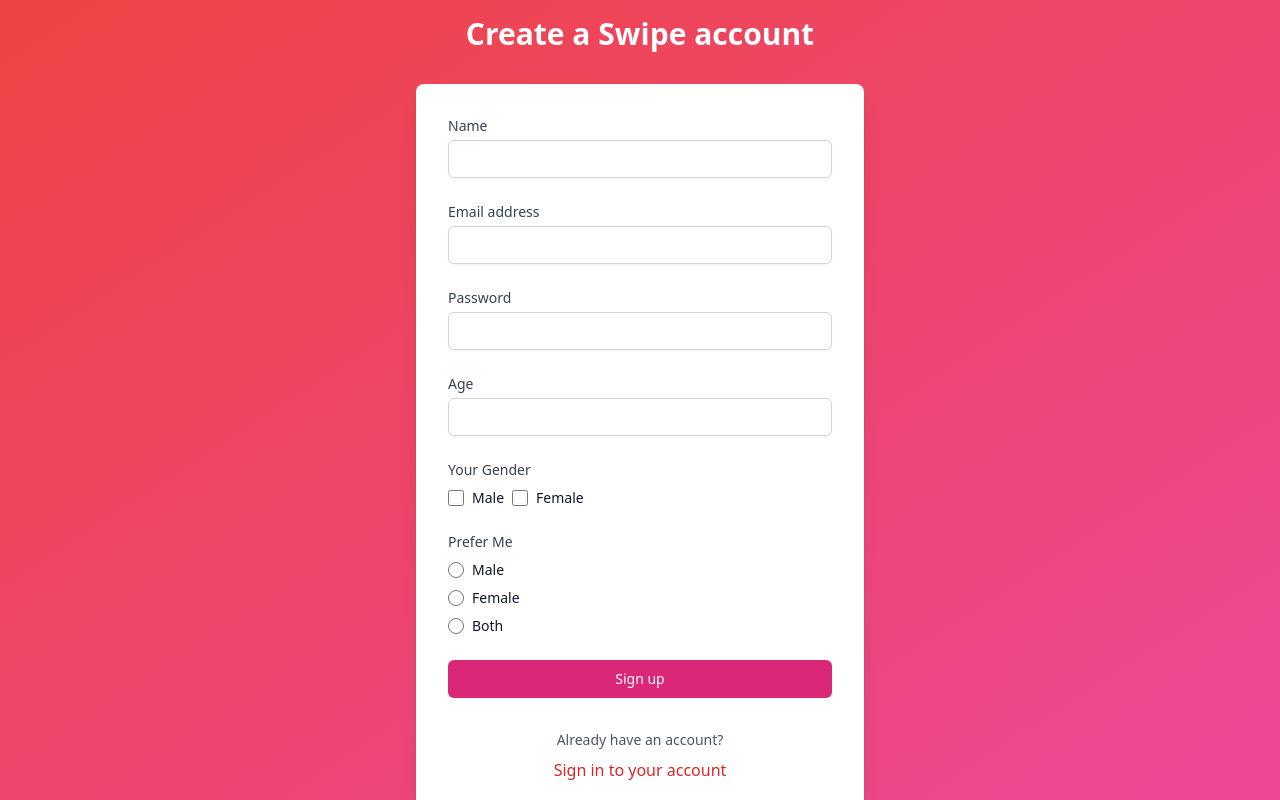
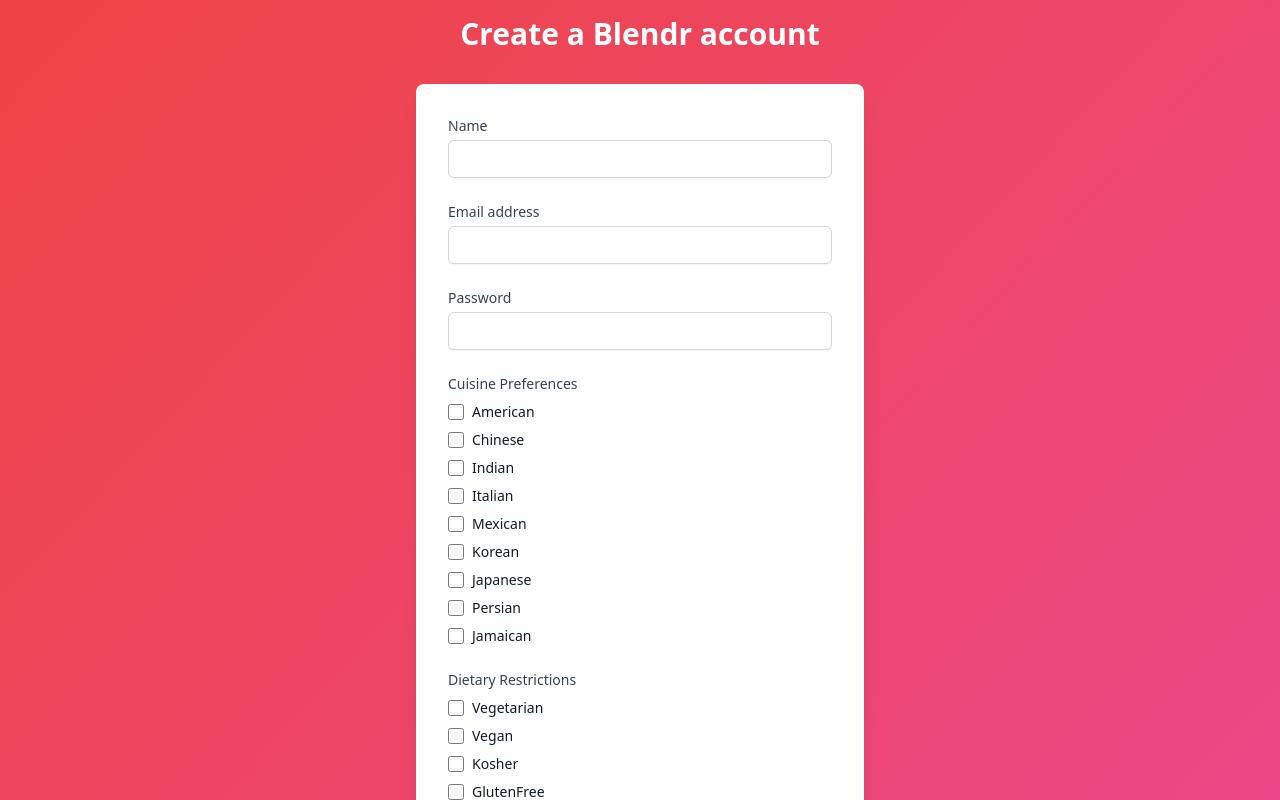
Before and after one commit to nathanhtkd/Blendr, a React (Vite) app in the folder client/: page /auth in a window 1280 px wide. Both pictures are taken after typing "name@example.com", "Sample123" into the empty fields and a click on the button "Create a new account". Shown: the top 800 px of the page. Built offline with nearby package versions, Linux system fonts and the light colour scheme; no server answers.

Commit message:
update app name, user schema, signup form

```diff
--- a/client/index.html
+++ b/client/index.html
@@ -4,7 +4,7 @@
 		<meta charset="UTF-8" />
 		<link rel="icon" type="image/svg+xml" href="/vite.svg" />
 		<meta name="viewport" content="width=device-width, initial-scale=1.0" />
-		<title>Vite + React</title>
+		<title>Blendr</title>
 	</head>
 	<body>
 		<div id="root"></div>
--- a/client/src/components/Header.jsx
+++ b/client/src/components/Header.jsx
@@ -28,7 +28,7 @@
 					<div className='flex items-center'>
 						<Link to='/' className='flex items-center space-x-2'>
 							<Flame className='w-8 h-8 text-white' />
-							<span className='text-2xl font-bold text-white hidden sm:inline'>Swipe</span>
+							<span className='text-2xl font-bold text-white hidden sm:inline'>Blendr</span>
 						</Link>
 					</div>
 
--- a/client/src/components/SignUpForm.jsx
+++ b/client/src/components/SignUpForm.jsx
@@ -5,20 +5,54 @@
 	const [name, setName] = useState("");
 	const [email, setEmail] = useState("");
 	const [password, setPassword] = useState("");
-	const [gender, setGender] = useState("");
-	const [age, setAge] = useState("");
-	const [genderPreference, setGenderPreference] = useState("");
+	const [dietaryRestrictions, setDietaryRestrictions] = useState({
+		vegetarian: false,
+		vegan: false,
+		kosher: false,
+		glutenFree: false,
+		dairyFree: false,
+	});
+	const [allergies, setAllergies] = useState("");
+	const [availableAppliances, setAvailableAppliances] = useState({
+		airFryer: false,
+		microwave: false,
+		oven: false,
+		stoveTop: false,
+		sousVide: false,
+		deepFryer: false,
+		blender: false,
+		instantPot: false,
+	});
+	const [cuisinePreferences, setCuisinePreferences] = useState({
+		American: false,
+		Chinese: false,
+		Indian: false,
+		Italian: false,
+		Mexican: false,
+		Korean: false,
+		Japanese: false,
+		Persian: false,
+		Jamaican: false,
+	});
 
 	const { signup, loading } = useAuthStore();
 
+	const handleSubmit = (e) => {
+		e.preventDefault();
+		signup({
+			name,
+			email,
+			password,
+			preferences: {
+				cuisines: Object.keys(cuisinePreferences).filter(cuisine => cuisinePreferences[cuisine])
+			},
+			dietaryRestrictions: { ...dietaryRestrictions, allergies: allergies.split(',').map(a => a.trim()) },
+			availableAppliances,
+		});
+	};
+
 	return (
-		<form
-			className='space-y-6'
-			onSubmit={(e) => {
-				e.preventDefault();
-				signup({ name, email, password, gender, age, genderPreference });
-			}}
-		>
+		<form className='space-y-6' onSubmit={handleSubmit}>
 			{/* NAME */}
 			<div>
 				<label htmlFor='name' className='block text-sm font-medium text-gray-700'>
@@ -75,105 +109,87 @@
 				</div>
 			</div>
 
-			{/* AGE */}
+			{/* CUISINE PREFERENCES */}
 			<div>
-				<label htmlFor='age' className='block text-sm font-medium text-gray-700'>
-					Age
+				<label className="block text-sm font-medium text-gray-700">Cuisine Preferences</label>
+				<div className="mt-2 space-y-2">
+					{Object.keys(cuisinePreferences).map((cuisine) => (
+						<div key={cuisine} className="flex items-center">
+							<input
+								id={`cuisine-${cuisine}`}
+								name={`cuisine-${cuisine}`}
+								type="checkbox"
+								checked={cuisinePreferences[cuisine]}
+								onChange={(e) => setCuisinePreferences({ ...cuisinePreferences, [cuisine]: e.target.checked })}
+								className="h-4 w-4 text-pink-600 focus:ring-pink-500 border-gray-300 rounded"
+							/>
+							<label htmlFor={`cuisine-${cuisine}`} className="ml-2 block text-sm text-gray-900">
+								{cuisine}
 							</label>
-				<div className='mt-1'>
-					<input
-						id='age'
-						name='age'
-						type='number'
-						required
-						value={age}
-						onChange={(e) => setAge(e.target.value)}
-						min='18'
-						max='120'
-						className='appearance-none block w-full px-3 py-2 border border-gray-300 rounded-md shadow-sm placeholder-gray-400 focus:outline-none focus:ring-pink-500 focus:border-pink-500 sm:text-sm'
-					/>
+						</div>
+					))}
 				</div>
 			</div>
 
-			{/* GENDER */}
+			{/* DIETARY RESTRICTIONS */}
 			<div>
-				<label className='block text-sm font-medium text-gray-700'>Your Gender</label>
-				<div className='mt-2 flex gap-2'>
-					<div className='flex items-center'>
+				<label className="block text-sm font-medium text-gray-700">Dietary Restrictions</label>
+				<div className="mt-2 space-y-2">
+					{Object.keys(dietaryRestrictions).map((restriction) => (
+						<div key={restriction} className="flex items-center">
 							<input
-							id='male'
-							name='gender'
-							type='checkbox'
-							checked={gender === "male"}
-							onChange={() => setGender("male")}
-							className='h-4 w-4 text-pink-600 focus:ring-pink-500 border-gray-300 rounded'
+								id={restriction}
+								name={restriction}
+								type="checkbox"
+								checked={dietaryRestrictions[restriction]}
+								onChange={(e) => setDietaryRestrictions({ ...dietaryRestrictions, [restriction]: e.target.checked })}
+								className="h-4 w-4 text-pink-600 focus:ring-pink-500 border-gray-300 rounded"
 							/>
-						<label htmlFor='male' className='ml-2 block text-sm text-gray-900'>
-							Male
+							<label htmlFor={restriction} className="ml-2 block text-sm text-gray-900">
+								{restriction.charAt(0).toUpperCase() + restriction.slice(1)}
 							</label>
 						</div>
-					<div className='flex items-center'>
-						<input
-							id='female'
-							name='gender'
-							type='checkbox'
-							checked={gender === "female"}
-							onChange={() => setGender("female")}
-							className='h-4 w-4 text-pink-600 focus:ring-pink-500 border-gray-300 rounded'
-						/>
-						<label htmlFor='female' className='ml-2 block text-sm text-gray-900'>
-							Female
-						</label>
-					</div>
+					))}
 				</div>
 			</div>
 
-			{/* GENDER PREFERENCE */}
+			{/* ALLERGIES */}
 			<div>
-				<label className='block text-sm font-medium text-gray-700'>Prefer Me</label>
-				<div className='mt-2 space-y-2'>
-					<div className='flex items-center'>
+				<label htmlFor="allergies" className="block text-sm font-medium text-gray-700">
+					Allergies (comma-separated)
+				</label>
 				<input
-							id='prefer-male'
-							name='gender-preference'
-							type='radio'
-							value='male'
-							checked={genderPreference === "male"}
-							onChange={(e) => setGenderPreference(e.target.value)}
-							className='h-4 w-4 text-pink-600 focus:ring-pink-500 border-gray-300'
+					id="allergies"
+					name="allergies"
+					type="text"
+					value={allergies}
+					onChange={(e) => setAllergies(e.target.value)}
+					className="mt-1 block w-full px-3 py-2 border border-gray-300 rounded-md shadow-sm focus:outline-none focus:ring-pink-500 focus:border-pink-500 sm:text-sm"
 				/>
-						<label htmlFor='prefer-male' className='ml-2 block text-sm text-gray-900'>
-							Male
+			</div>
+
+			{/* AVAILABLE APPLIANCES */}
+			<div>
+				<label className="block text-sm font-medium text-gray-700">Available Appliances</label>
+				<div className="mt-2 space-y-2">
+					{Object.keys(availableAppliances).map((appliance) => (
+						<div key={appliance} className="flex items-center">
+							<input
+								id={appliance}
+								name={appliance}
+								type="checkbox"
+								checked={availableAppliances[appliance]}
+								onChange={(e) => setAvailableAppliances({ ...availableAppliances, [appliance]: e.target.checked })}
+								className="h-4 w-4 text-pink-600 focus:ring-pink-500 border-gray-300 rounded"
+							/>
+							<label htmlFor={appliance} className="ml-2 block text-sm text-gray-900">
+								{/* Replace with space-separated words and proper capitalization */}
+								{appliance.replace(/([A-Z])/g, ' $1').trim().split(' ').map(word =>
+									word.charAt(0).toUpperCase() + word.slice(1)
+								).join(' ')}
 							</label>
 						</div>
-					<div className='flex items-center'>
-						<input
-							id='prefer-female'
-							name='gender-preference'
-							type='radio'
-							value='female'
-							checked={genderPreference === "female"}
-							onChange={(e) => setGenderPreference(e.target.value)}
-							className='h-4 w-4 text-pink-600 focus:ring-pink-500 border-gray-300'
-						/>
-						<label htmlFor='prefer-female' className='ml-2 block text-sm text-gray-900'>
-							Female
-						</label>
-					</div>
-					<div className='flex items-center'>
-						<input
-							id='prefer-both'
-							name='gender-preference'
-							type='radio'
-							value='both'
-							checked={genderPreference === "both"}
-							onChange={(e) => setGenderPreference(e.target.value)}
-							className='h-4 w-4 text-pink-600 focus:ring-pink-500 border-gray-300'
-						/>
-						<label htmlFor='prefer-both' className='ml-2 block text-sm text-gray-900'>
-							Both
-						</label>
-					</div>
+					))}
 				</div>
 			</div>
 
@@ -193,4 +209,5 @@
 		</form>
 	);
 };
+
 export default SignUpForm;
--- a/client/src/pages/AuthPage.jsx
+++ b/client/src/pages/AuthPage.jsx
@@ -14,7 +14,7 @@
 		>
 			<div className='w-full max-w-md'>
 				<h2 className='text-center text-3xl font-extrabold text-white mb-8'>
-					{isLogin ? "Sign in to Swipe" : "Create a Swipe account"}
+					{isLogin ? "Sign in to Blendr" : "Create a Blendr account"}
 				</h2>
 
 				<div className='bg-white shadow-xl rounded-lg p-8'>
@@ -22,7 +22,7 @@
 
 					<div className='mt-8 text-center'>
 						<p className='text-sm text-gray-600'>
-							{isLogin ? "New to Swipe?" : "Already have an account?"}
+							{isLogin ? "New to Blendr?" : "Already have an account?"}
 						</p>
 
 						<button
```
Also changed, not shown: 2 other files (tests, documents, lock files or other folders). Lines whose indentation alone changed are shown as unchanged.
